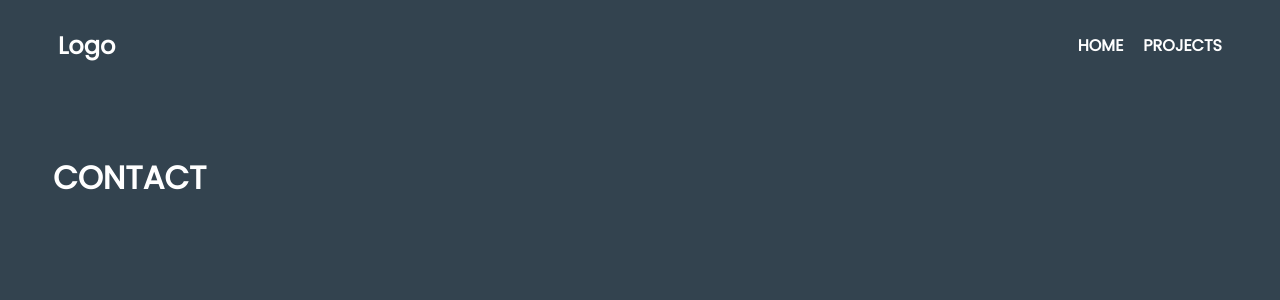
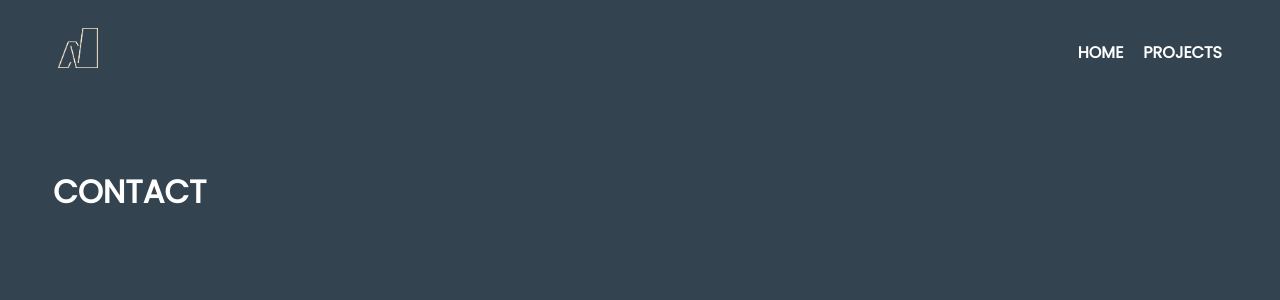
Before and after one commit to sarazaToussaint/Nassaty, a React (Create React App) app: page /Contact in a window 1280 px wide. Shown: the top 300 px of the page. Built offline with nearby package versions, Linux system fonts and the light colour scheme.

Commit message:
Make changes in the contact file

```diff
--- a/src/component/Contact.jsx
+++ b/src/component/Contact.jsx
@@ -1,10 +1,14 @@
 import React from 'react';
 import { NavLink as Link } from 'react-router-dom';
+import data from './database/data.json';
+import styles from './Home.module.css';
 
 const Contact = () => (
   <div>
     <nav>
-      <h1>Logo</h1>
+      <h1>
+        <img className={styles.logo} src={data.data.logo} alt={data.data.projectName} />
+      </h1>
       <ul>
         <li>
           <Link to="/">HOME</Link>
```
